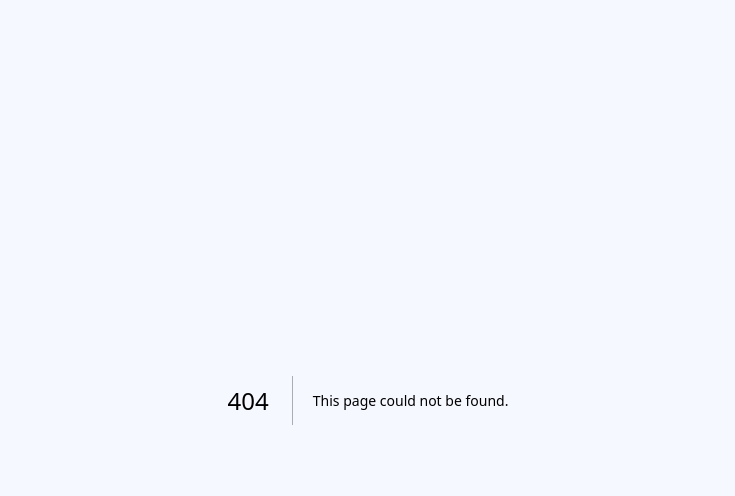
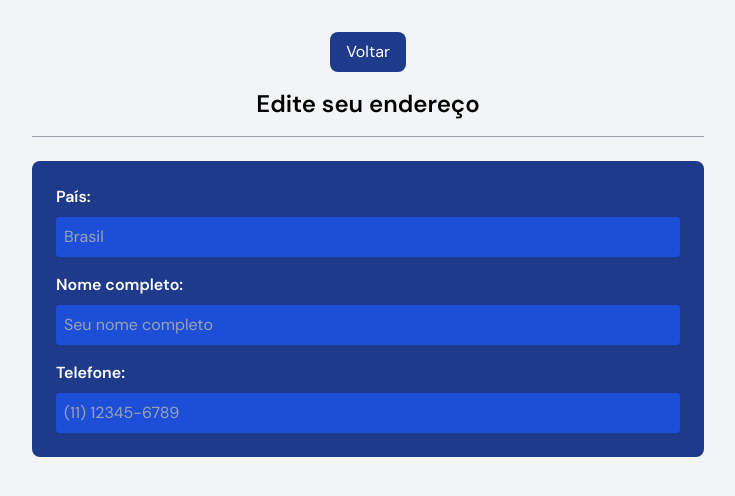
Before and after one commit to freitassdev/argo-frontend, a Next.js app: page /editAddress in a window 1280 px wide. Before the commit this address had no page. Shown: the top 496 px of the page, without its empty margins (272-1007 px from the left). Built offline with nearby package versions, Linux system fonts and the light colour scheme.

Commit message:
fetch:quaseFinalizado

```diff
--- /dev/null
+++ b/src/app/address/page.tsx
@@ -0,0 +1,30 @@
+"use client"
+import Navbar from './../../components/shared/navbar/navbar';
+
+export default function address() {
+    return (
+        <div className="flex flex-col items-center py-8">
+            <Navbar></Navbar>
+            <h2 className="text-2xl font-semibold py-20">Meus Endereços</h2>
+            <hr className="border-t border-gray-400 mb-4 w-full max-w-2xl" />
+            <div className="w-full max-w-2xl space-y-4">
+                <div style={{backgroundColor: "#1a1a4a"}} className="text-white p-4 rounded">
+                    <h3 className="text-lg font-semibold">Endereço 1</h3>
+                    <p style={{backgroundColor: "#37406e"}} className="p-2 rounded text-white mt-2">
+                        Rua, Bairro, Cidade, Estado, CEP
+                    </p>
+                </div>
+                <div style={{backgroundColor: "#1a1a4a"}} className="text-white p-4 rounded">
+                    <h3 className="text-lg font-semibold">Endereço 2</h3>
+                    <p style={{backgroundColor: "#37406e"}} className="p-2 rounded text-white mt-2">
+                        Rua, Bairro, Cidade, Estado, CEP
+                    </p>
+                </div>
+                <div className="flex flex-row space-x-4 mt-4">
+                    <button style={{backgroundColor: "#0c0726"}} className="text-white px-4 py-2 rounded-lg">Editar</button>
+                    <button style={{backgroundColor: "#0c0726"}} className="text-white px-4 py-2 rounded-lg">Adicionar</button>
+                </div>
+            </div>
+        </div>
+    )
+}
--- /dev/null
+++ b/src/app/editAddress/page.tsx
@@ -0,0 +1,46 @@
+"use client"
+export default function editAddresss() {
+    return (
+        <div className="flex flex-col items-center py-8 bg-gray-100 min-h-screen">
+        <button className="bg-blue-900 text-white px-4 py-2 rounded-lg mb-4">Voltar</button>
+
+        <h2 className="text-2xl font-semibold mb-4">Edite seu endereço</h2>
+
+        {/* Linha divisória */}
+        <hr className="border-t border-gray-400 mb-6 w-full max-w-2xl" />
+
+        <div className="w-full max-w-2xl bg-blue-900 p-6 rounded-lg space-y-4 overflow-auto">
+
+          {/* Campo País */}
+          <div>
+            <label className="block text-white font-semibold mb-2">País:</label>
+            <input
+              type="text"
+              className="w-full p-2 rounded bg-blue-700 text-white"
+              placeholder="Brasil"
+            />
+          </div>
+
+          {/* Campo Nome completo */}
+          <div>
+            <label className="block text-white font-semibold mb-2">Nome completo:</label>
+            <input
+              type="text"
+              className="w-full p-2 rounded bg-blue-700 text-white"
+              placeholder="Seu nome completo"
+            />
+          </div>
+
+          {/* Campo Telefone */}
+          <div>
+            <label className="block text-white font-semibold mb-2">Telefone:</label>
+            <input
+              type="text"
+              className="w-full p-2 rounded bg-blue-700 text-white"
+              placeholder="(11) 12345-6789"
+            />
+          </div>
+        </div>
+      </div>
+    )
+}
```
